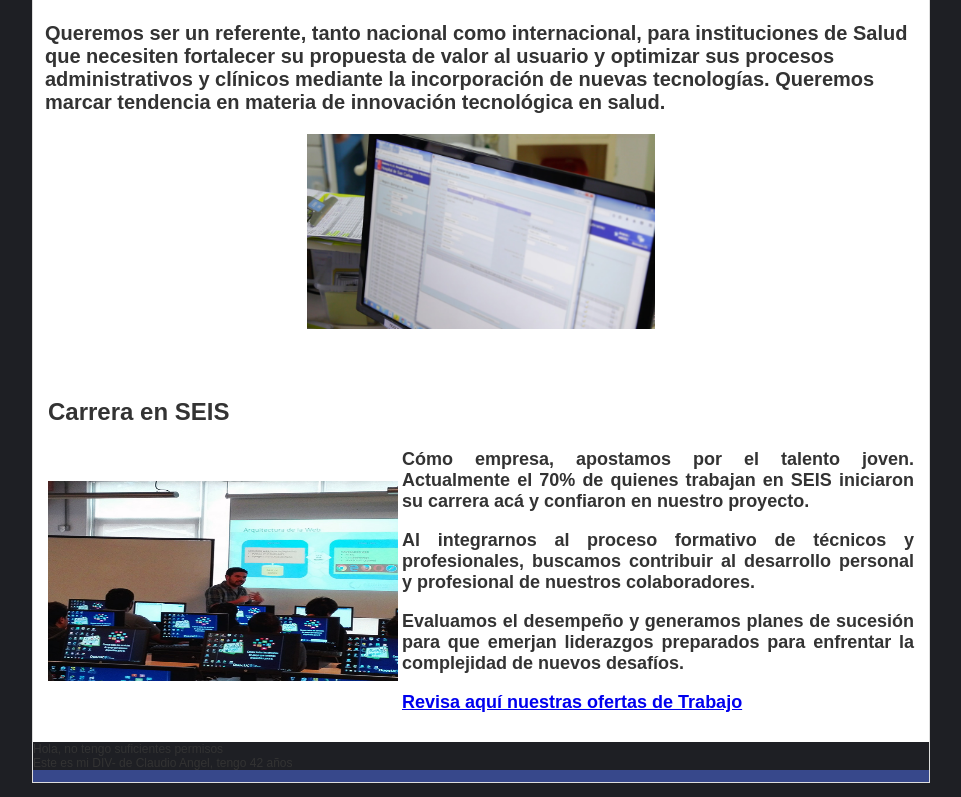
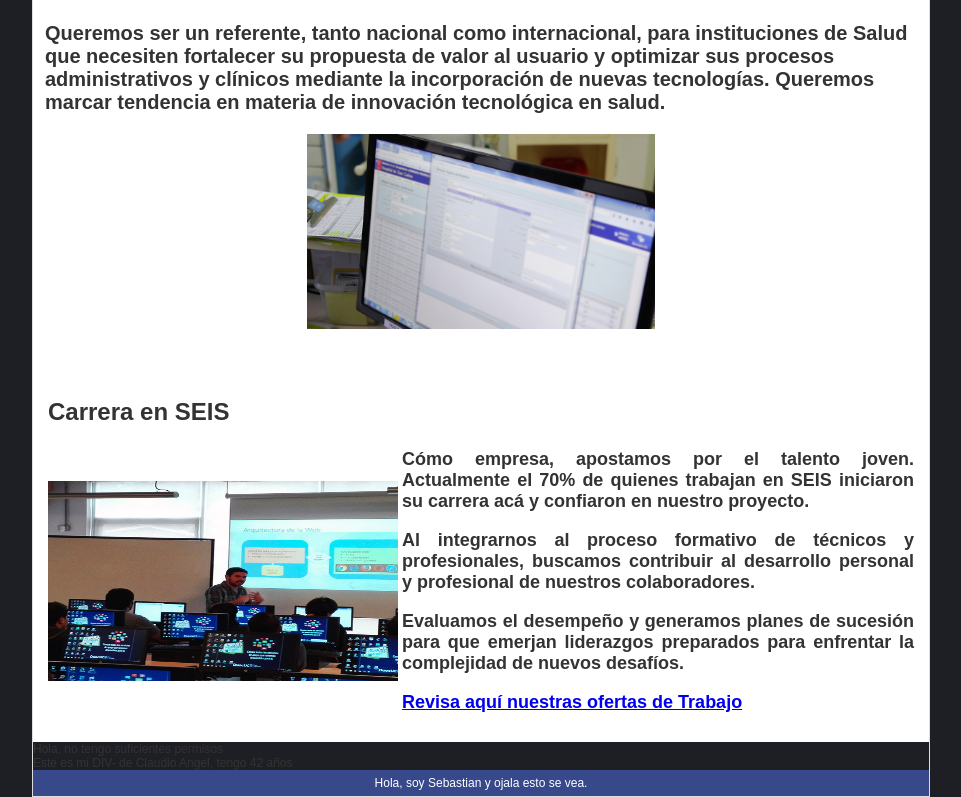
Before and after one commit to ClaudioAngelP/TallerGit, a plain HTML site: page index.html in a window 1280 px wide. Shown: the part 299-1096 px from the top of the page, without its empty margins (159-1120 px from the left). Drawn offline with Linux system fonts and the light colour scheme.

Commit message:
agregado footer

```diff
--- a/index.html
+++ b/index.html
@@ -59,6 +59,7 @@
             <div id="franciaca_local">Hola, no tengo suficientes permisos</div>
             <div id="claudio">Este es mi DIV- de Claudio Angel, tengo 42 años</div>
             <div id="footer">
+                Hola, soy Sebastian y ojala esto se vea.
             </div>
         </div>
     </body>
```
